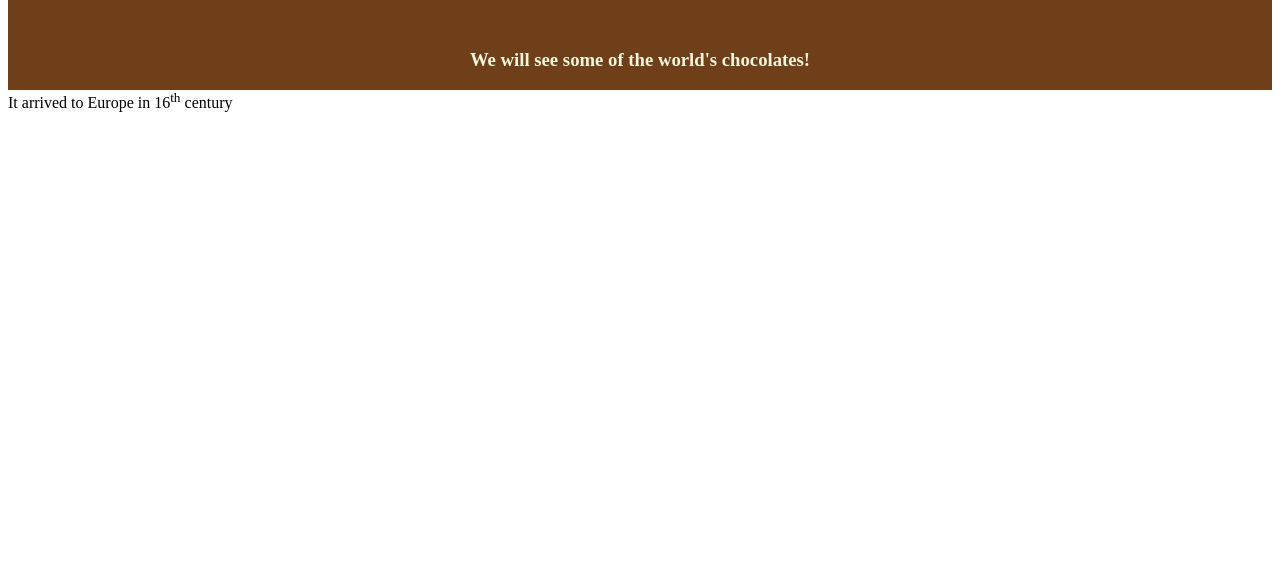
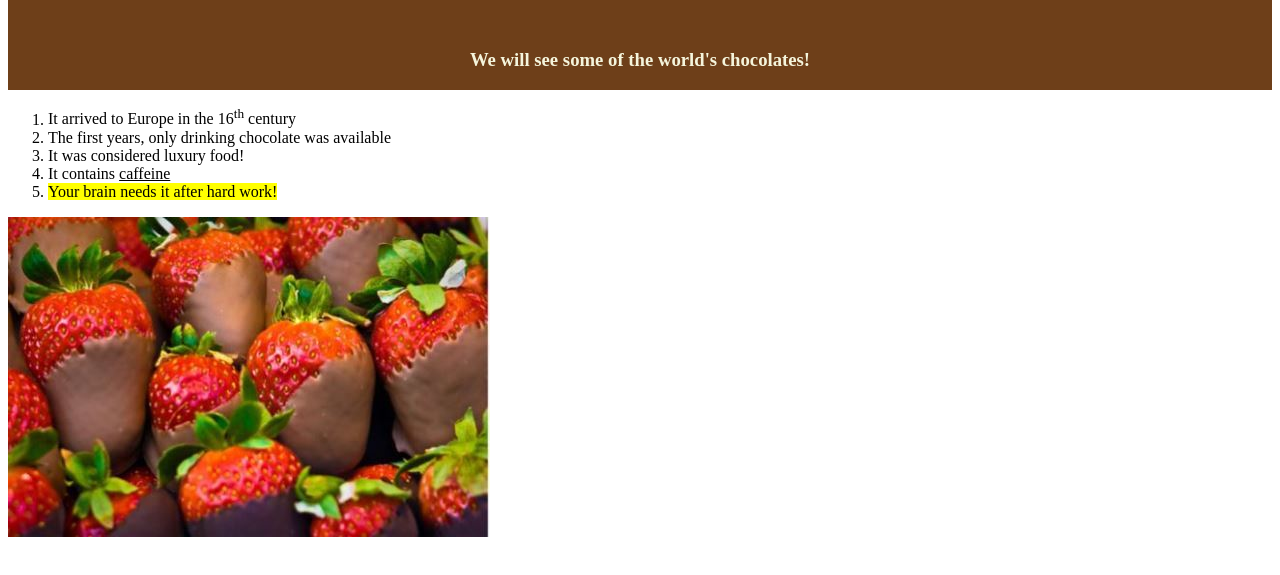
Before and after one commit to triantac/CharaWEB2GitTest, a plain HTML site: page index.html in a window 1280 px wide. Shown: the part 91-666 px from the top of the page. Drawn offline with Linux system fonts and the light colour scheme.

Commit message:
Introduction to WEB tools Assignment 1

```diff
--- a/css/mystyles.css
+++ b/css/mystyles.css
@@ -7,4 +7,4 @@
     color: #F5F5DC;
     text-align: center;
     padding-top: 30px;
-    }
+}
--- a/index.html
+++ b/index.html
@@ -11,10 +11,17 @@
 <body>
     <div class="jumbotron">
         <h1>A site about chocolate</h1>
-        <h3>We will see some of the world's chocolates!</h3>
-        <p>It arrived to Europe in 16<sup>th</sup> century</p>
-    </div>
-
+        <h3>We will see some of the world's chocolates!</h3></div>
+        <ol>
+        <li>It arrived to Europe in the 16<sup>th</sup> century</li>
+        <li>The first years, only drinking chocolate was available</li>
+        <li>It was considered luxury food!</li>
+        <li>It contains <ins>caffeine</ins></li>
+       <li><mark>Your brain needs it after hard work!</mark></li>
+        </ol>
+  <a href="https://en.wikipedia.org/wiki/Chocolate" target="_blank">
+        <img src="images/chocolatethings.jpg" alt = "Strawberries with chocolate" title = "Strawberries with chocolate">
+    </a>
 </body>
 
 </html>
```
Also changed, not shown: images/chocolatethings.jpg (added).
